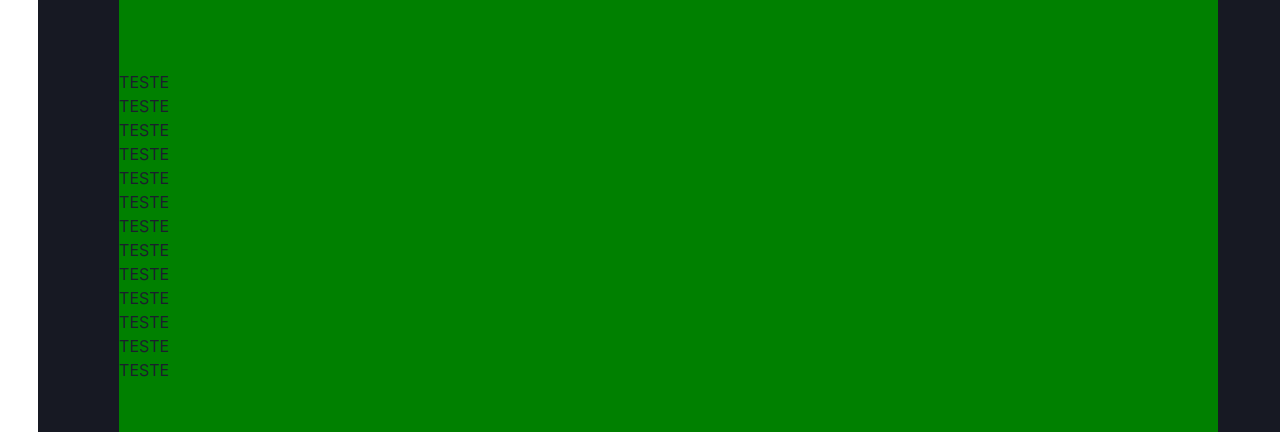
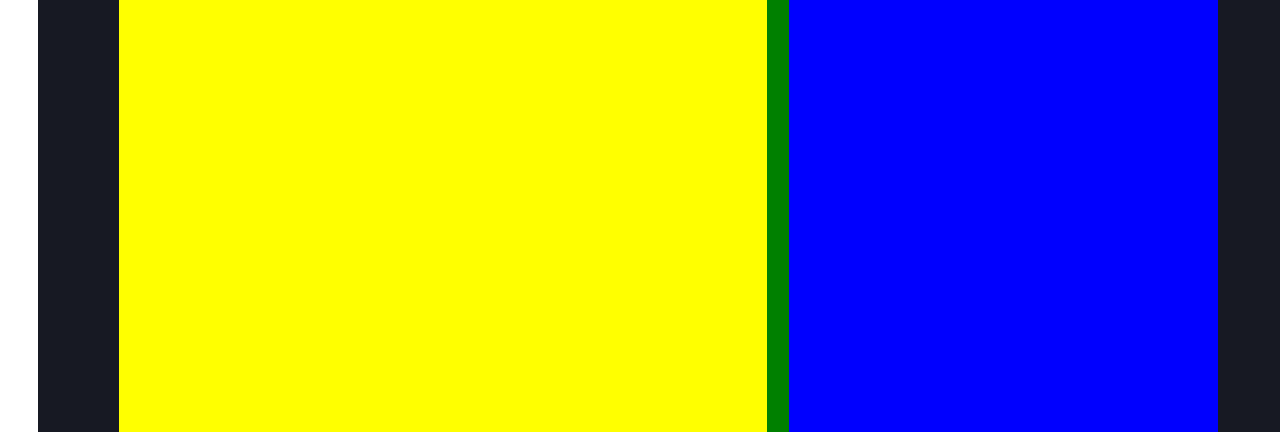
Before and after one commit to Fkmatheus/RpgManager, a React (Vite) app: page / in a window 1280 px wide. Shown: the part 882-1314 px from the top of the page. Built offline with nearby package versions, Linux system fonts and the light colour scheme.

Commit message:
feat: Ajustes no esqueleto de HomeSection

```diff
--- a/src/components/HomeSection/HomeSection.tsx
+++ b/src/components/HomeSection/HomeSection.tsx
@@ -164,25 +164,15 @@ export function HomeSection() {
           marginTop={10}
           marginLeft={"6.5%"}
           display={"flex"}
-          flexDirection={"column"}
+          flexDirection={"row"}
           width={"88.5%"}
-          justifyContent={"center"}
           backgroundColor={"green"}
           height={"80vh"}
         >
-          <Text>TESTE</Text>
-          <Text>TESTE</Text>
-          <Text>TESTE</Text>
-          <Text>TESTE</Text>
-          <Text>TESTE</Text>
-          <Text>TESTE</Text>
-          <Text>TESTE</Text>
-          <Text>TESTE</Text>
-          <Text>TESTE</Text>
-          <Text>TESTE</Text>
-          <Text>TESTE</Text>
-          <Text>TESTE</Text>
-          <Text>TESTE</Text>
+          <Box backgroundColor={"yellow"} height={"100%"} width={"59%"}>
+
+          </Box>
+          <Box marginLeft={"2%"} backgroundColor={"blue"} height={"100%"} width={"39%"}></Box>
         </Box>
       </Flex>
     </>
```
